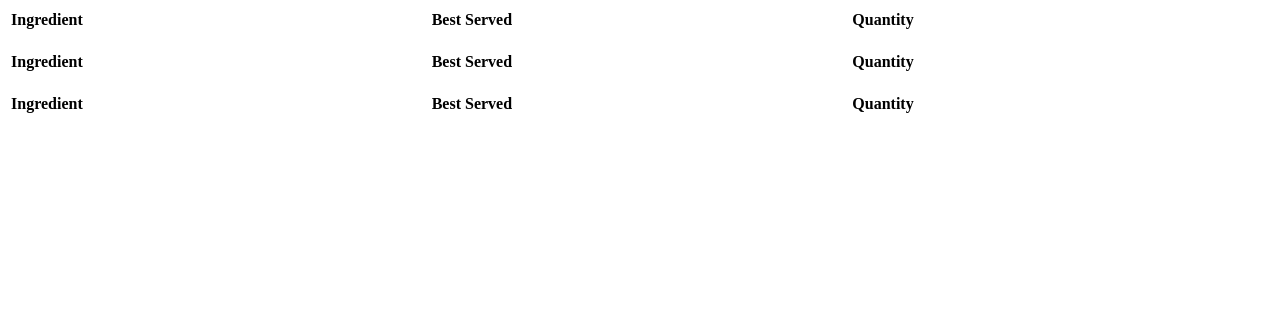
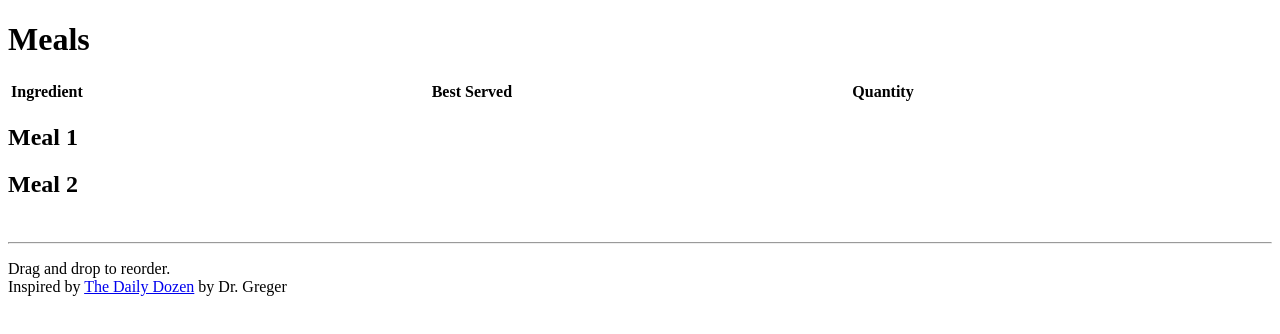
Before and after one commit to nobe4/meals, a website: page static/index.html in a window 1280 px wide. Drawn offline with Linux system fonts and the light colour scheme; files whose address does not match are found by name.

Commit message:
feat: simple html update

```diff
--- a/static/index.html
+++ b/static/index.html
@@ -9,6 +9,9 @@
 </head>
 
 <body>
+
+  <h1>Meals </h1>
+
   <table id="source">
     <tr>
       <th>Ingredient</th>
@@ -17,24 +20,23 @@
     </tr>
   </table>
 
-  <br>
+  <h2>Meal 1</h2>
   <table id="meal1">
-    <tr>
-      <th>Ingredient</th>
-      <th>Best Served</th>
-      <th>Quantity</th>
-    </tr>
+  </table>
+
+  <h2>Meal 2</h2>
+  <table id="meal2">
   </table>
 
   <br>
-  <table id="meal2">
-    <tr>
-      <th>Ingredient</th>
-      <th>Best Served</th>
-      <th>Quantity</th>
-    </tr>
-  </table>
+  <br>
+  <hr>
+  <p>
+    Drag and drop to reorder.
+    <br>
+    Inspired by <a href="https://nutritionfacts.org/daily-dozen/">The Daily Dozen</a> by Dr. Greger
+  </p>
   <script src="app.js"></script>
-</body>
+
 
 </html>
--- a/static/style.css
+++ b/static/style.css
@@ -3,7 +3,12 @@ table {
   text-align: left;
 }
 
-table th {
+h2 {
+  margin-bottom: 0;
+}
+
+table th,
+table td {
   width: 33%;
   text-align: left;
 }
```
